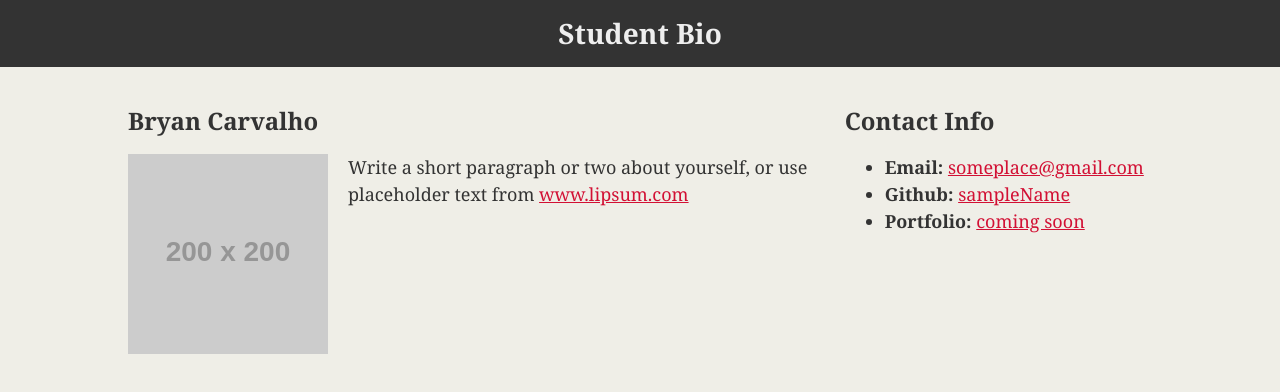
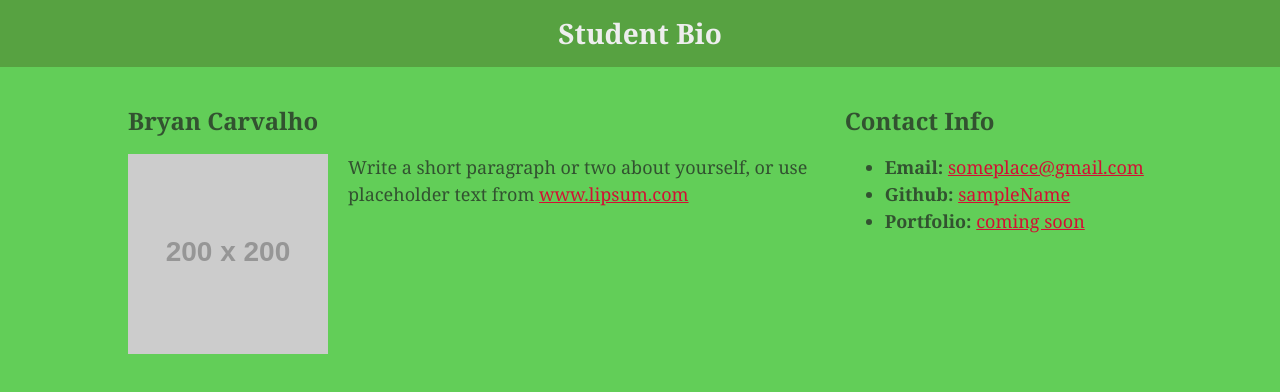
Before and after one commit to BryanCarvalho/my-first-project, a plain HTML site: page index.html in a window 1280 px wide. Drawn offline with Linux system fonts and the light colour scheme; placeholder pictures from the web are drawn by us.

Commit message:
colour change

```diff
--- a/style.css
+++ b/style.css
@@ -10,8 +10,8 @@ body {
     font-family: Georgia, "Times New Roman", Times, serif;
     font-size: 18px;
     line-height: 150%;
-    color: #333;
-    background: #efeee7;
+    color: #325230;
+    background: #62ce58;
   }
 
   header {
@@ -25,7 +25,7 @@ body {
     font-size: 28px;
     color: #eee;
     text-align: center;
-    background: #333;
+    background: #57a241;
   }
 
   h2 {
```
